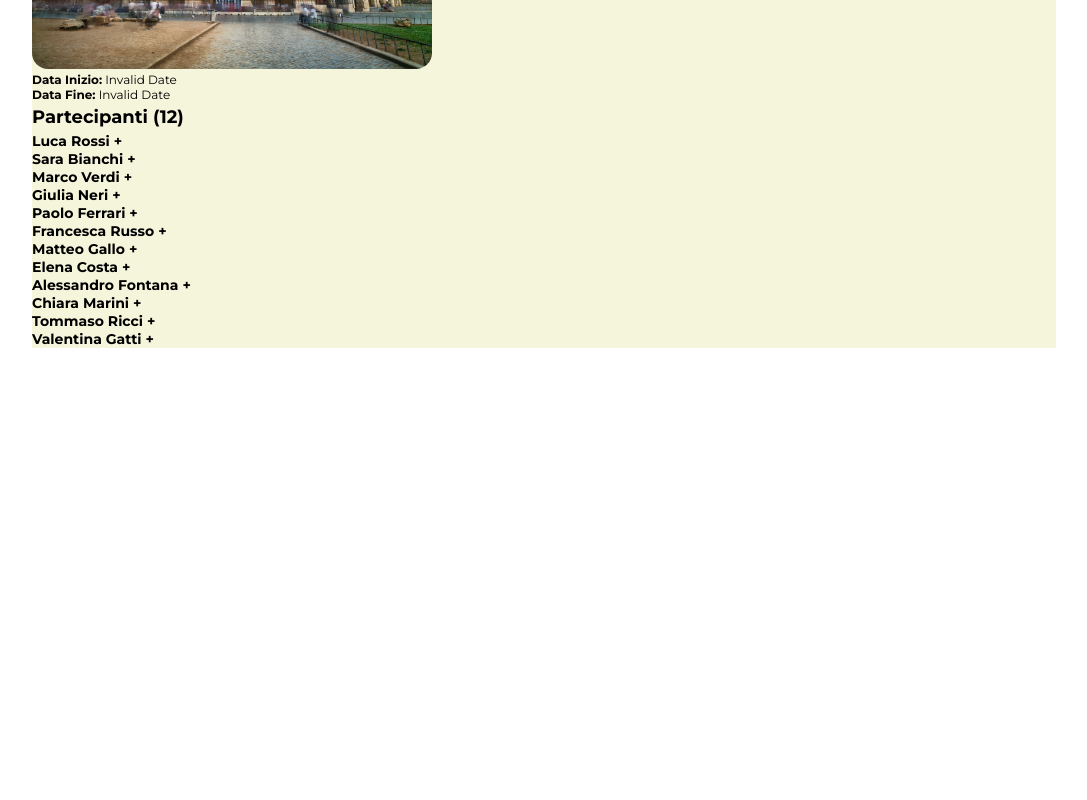
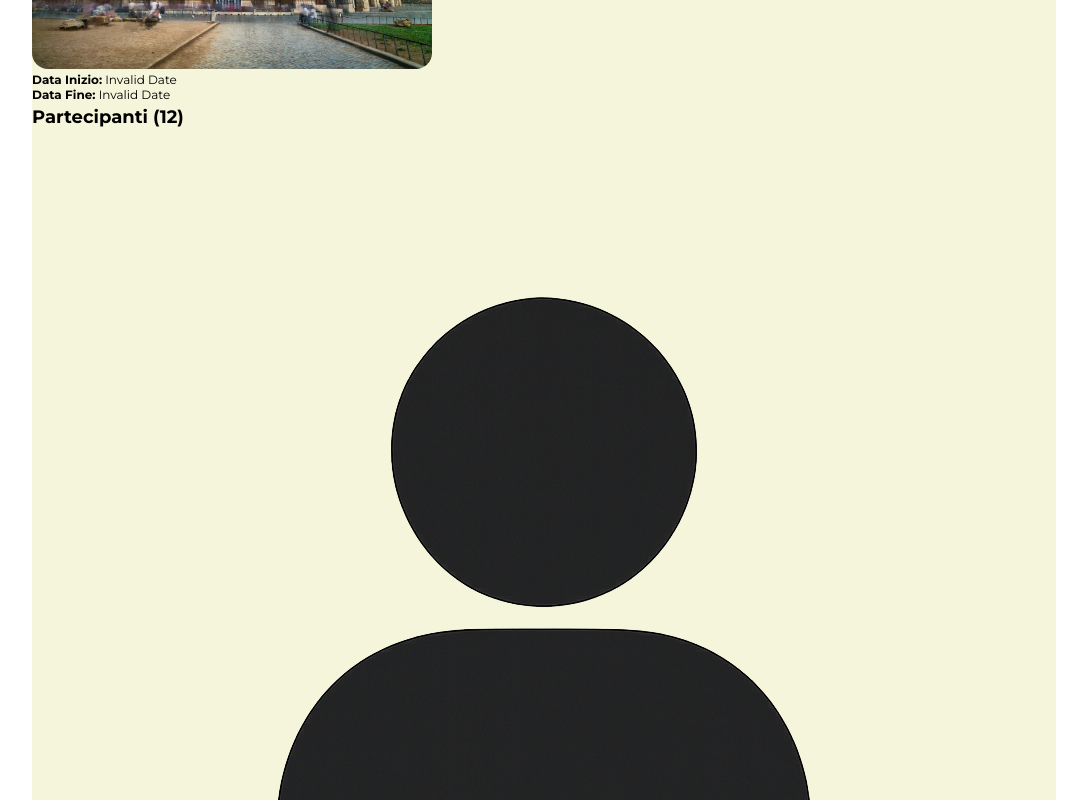
Before and after one commit to Giuseppe11S/bool-road, a React (Vite) app: page /1 in a window 1280 px wide. Shown: the part 420-1220 px from the top of the page, without its empty margins (96-1183 px from the left). Before the commit the page ends 800 px from the top, so only its background shows below. Built offline with nearby package versions, Linux system fonts and the light colour scheme.

Commit message:
aggiunta proprieta image ai partecipanti e mostratanella card partecipanti

```diff
--- a/src/components/CardPartecipanti.jsx
+++ b/src/components/CardPartecipanti.jsx
@@ -11,12 +11,14 @@ const CardPartecipanti = ({ partecipante, isOpen, onToggle }) => {
 
             {/* Header Accordion */}
             <div className="partecipante-header" onClick={onToggle}>
+                <img src={partecipante.image} alt="" />
                 <h3> {partecipante.nome} {partecipante.cognome} <span>{isOpen ? '−' : '+'}</span> </h3>
             </div>
 
             {/* Dettagli partecipanti (visibili solo se la card è aperta) */}
             {isOpen &&
                 <address className="partecipante-details">
+
                     <p><strong>Codice Fiscale:</strong> {partecipante.cf}</p>
                     <p><strong>Telefono:</strong> {partecipante.telefono}</p>
                     <p><strong>Email:</strong> {partecipante.email}</p>
--- a/src/data/data.js
+++ b/src/data/data.js
@@ -13,6 +13,7 @@ export const viaggi = [
         email: "luca.rossi@example.com",
         telefono: "3456789012",
         cf: "RSSLCU85H15H501P",
+        image: "/user.png"
       },
       {
         id: 2,
@@ -21,6 +22,7 @@ export const viaggi = [
         email: "sara.bianchi@example.com",
         telefono: "3472233445",
         cf: "BCHSRA90A50H501M",
+        image: "/user.png"
       },
       {
         id: 3,
@@ -29,6 +31,7 @@ export const viaggi = [
         email: "marco.verdi@example.com",
         telefono: "3489876543",
         cf: "VRDMRC88B57H501J",
+        image: "/user.png"
       },
       {
         id: 4,
@@ -37,6 +40,7 @@ export const viaggi = [
         email: "giulia.neri@example.com",
         telefono: "3465566778",
         cf: "NRIGLU92C60H501G",
+        image: "/user.png"
       },
       {
         id: 5,
@@ -45,6 +49,7 @@ export const viaggi = [
         email: "paolo.ferrari@example.com",
         telefono: "3491122334",
         cf: "FRRPLA80D15H501V",
+        image: "/user.png"
       },
       {
         id: 6,
@@ -53,6 +58,7 @@ export const viaggi = [
         email: "francesca.russo@example.com",
         telefono: "3470099887",
         cf: "RSSFNC95E30H501F",
+        image: "/user.png"
       },
       {
         id: 7,
@@ -61,6 +67,7 @@ export const viaggi = [
         email: "matteo.gallo@example.com",
         telefono: "3456677889",
         cf: "GLLMTT87F15H501C",
+        image: "/user.png"
       },
       {
         id: 8,
@@ -69,6 +76,7 @@ export const viaggi = [
         email: "elena.costa@example.com",
         telefono: "3483344556",
         cf: "CSTLNE89G20H501U",
+        image: "/user.png"
       },
       {
         id: 9,
@@ -77,6 +85,7 @@ export const viaggi = [
         email: "alessandro.fontana@example.com",
         telefono: "3462233445",
         cf: "FNTLSN91H12H501S",
+        image: "/user.png"
       },
       {
         id: 10,
@@ -85,6 +94,7 @@ export const viaggi = [
         email: "chiara.marini@example.com",
         telefono: "3475566889",
         cf: "MRNCHR93L18H501R",
+        image: "/user.png"
       },
       {
         id: 11,
@@ -93,6 +103,7 @@ export const viaggi = [
         email: "tommaso.ricci@example.com",
         telefono: "3453344556",
         cf: "RCCTMS88M10H501P",
+        image: "/user.png"
       },
       {
         id: 12,
@@ -101,6 +112,7 @@ export const viaggi = [
         email: "valentina.gatti@example.com",
         telefono: "3499988776",
         cf: "GTTVLN90N25H501X",
+        image: "/user.png"
       },
     ],
   },
@@ -118,6 +130,7 @@ export const viaggi = [
         email: "andrea.moretti@example.com",
         telefono: "3472211345",
         cf: "MRTNDR85A01H501Z",
+        image: "/user.png"
       },
       {
         id: 2,
@@ -126,6 +139,7 @@ export const viaggi = [
         email: "laura.gentile@example.com",
         telefono: "3456677210",
         cf: "GNTLRA92D71H501G",
+        image: "/user.png"
       },
       {
         id: 3,
@@ -134,6 +148,7 @@ export const viaggi = [
         email: "davide.lombardi@example.com",
         telefono: "3489123456",
         cf: "LMBDVD88B22H501D",
+        image: "/user.png"
       },
       {
         id: 4,
@@ -142,6 +157,7 @@ export const viaggi = [
         email: "marta.colombo@example.com",
         telefono: "3491234987",
         cf: "CLMMRT94C12H501E",
+        image: "/user.png"
       },
       {
         id: 5,
@@ -150,6 +166,7 @@ export const viaggi = [
         email: "stefano.deluca@example.com",
         telefono: "3468901234",
         cf: "DLCSFN90E18H501F",
+        image: "/user.png"
       },
       {
         id: 6,
@@ -158,6 +175,7 @@ export const viaggi = [
         email: "alice.riva@example.com",
         telefono: "3456623981",
         cf: "RVALCA95F20H501S",
+        image: "/user.png"
       },
       {
         id: 7,
@@ -166,6 +184,7 @@ export const viaggi = [
         email: "filippo.galli@example.com",
         telefono: "3475567124",
         cf: "GLLFPP91G03H501N",
+        image: "/user.png"
       },
       {
         id: 8,
@@ -174,6 +193,7 @@ export const viaggi = [
         email: "ilaria.marchetti@example.com",
         telefono: "3481231234",
         cf: "MRCLRI90H15H501T",
+        image: "/user.png"
       },
       {
         id: 9,
@@ -182,6 +202,7 @@ export const viaggi = [
         email: "cristian.sartori@example.com",
         telefono: "3477700112",
         cf: "SRTCRS89L01H501Q",
+        image: "/user.png"
       },
       {
         id: 10,
@@ -190,6 +211,7 @@ export const viaggi = [
         email: "erika.bianco@example.com",
         telefono: "3495432123",
         cf: "BNCERK96M18H501U",
+        image: "/user.png"
       },
       {
         id: 11,
@@ -198,6 +220,7 @@ export const viaggi = [
         email: "fabio.pellegrini@example.com",
         telefono: "3452399172",
         cf: "PLLFBA87N20H501S",
+        image: "/user.png"
       },
       {
         id: 12,
@@ -206,6 +229,7 @@ export const viaggi = [
         email: "elisa.ferrero@example.com",
         telefono: "3467865243",
         cf: "FRRLSA94P18H501B",
+        image: "/user.png"
       },
     ],
   },
@@ -223,6 +247,7 @@ export const viaggi = [
         email: "giorgio.romano@example.com",
         telefono: "3451239876",
         cf: "RMNGGG86A03H501O",
+        image: "/user.png"
       },
       {
         id: 2,
@@ -231,6 +256,7 @@ export const viaggi = [
         email: "camilla.palmieri@example.com",
         telefono: "3487654321",
         cf: "PLMCLL92B15H501U",
+        image: "/user.png"
       },
       {
         id: 3,
@@ -239,6 +265,7 @@ export const viaggi = [
         email: "riccardo.giordano@example.com",
         telefono: "3472234987",
         cf: "GRDRCR89C28H501M",
+        image: "/user.png"
       },
       {
         id: 4,
@@ -247,6 +274,7 @@ export const viaggi = [
         email: "elisa.serra@example.com",
         telefono: "3491235667",
         cf: "SRRLSA90D12H501W",
+        image: "/user.png"
       },
       {
         id: 5,
@@ -255,6 +283,7 @@ export const viaggi = [
         email: "lorenzo.donati@example.com",
         telefono: "3469001232",
         cf: "DNTLRN85E10H501U",
+        image: "/user.png"
       },
       {
         id: 6,
@@ -263,6 +292,7 @@ export const viaggi = [
         email: "sofia.benvenuti@example.com",
         telefono: "3451122987",
         cf: "BNVSFA95F18H501A",
+        image: "/user.png"
       },
       {
         id: 7,
@@ -271,6 +301,7 @@ export const viaggi = [
         email: "leonardo.rossi@example.com",
         telefono: "3473212312",
         cf: "RSSLNR86D15H501H",
+        image: "/user.png"
       },
       {
         id: 8,
@@ -279,6 +310,7 @@ export const viaggi = [
         email: "martina.mazza@example.com",
         telefono: "3485522311",
         cf: "MZZMTN91L30H501J",
+        image: "/user.png"
       },
       {
         id: 9,
@@ -287,6 +319,7 @@ export const viaggi = [
         email: "gabriele.ricci@example.com",
         telefono: "3498877665",
         cf: "RCCGBR93M12H501E",
+        image: "/user.png"
       },
       {
         id: 10,
@@ -295,6 +328,7 @@ export const viaggi = [
         email: "chiara.villa@example.com",
         telefono: "3456672311",
         cf: "VLLCHR88N10H501H",
+        image: "/user.png"
       },
       {
         id: 11,
@@ -303,6 +337,7 @@ export const viaggi = [
         email: "matilde.ferraro@example.com",
         telefono: "3465577122",
         cf: "FRRMTL96P18H501P",
+        image: "/user.png"
       },
       {
         id: 12,
@@ -311,6 +346,7 @@ export const viaggi = [
         email: "daniele.piras@example.com",
         telefono: "3479988122",
         cf: "PRSDNL85Q22H501B",
+        image: "/user.png"
       },
     ],
   },
@@ -328,6 +364,7 @@ export const viaggi = [
         email: "silvia.martinelli@example.com",
         telefono: "3472211789",
         cf: "MRTSLV88R15H501N",
+        image: "/user.png"
       },
       {
         id: 2,
@@ -336,6 +373,7 @@ export const viaggi = [
         email: "gianluca.conti@example.com",
         telefono: "3468877112",
         cf: "CNTGNL85S10H501C",
+        image: "/user.png"
       },
       {
         id: 3,
@@ -344,6 +382,7 @@ export const viaggi = [
         email: "elena.ferrara@example.com",
         telefono: "3453322110",
         cf: "FRRLNE94T05H501E",
+        image: "/user.png"
       },
       {
         id: 4,
@@ -352,6 +391,7 @@ export const viaggi = [
         email: "vittorio.greco@example.com",
         telefono: "3489987211",
         cf: "GRCVTR90T12H501F",
+        image: "/user.png"
       },
       {
         id: 5,
@@ -360,6 +400,7 @@ export const viaggi = [
         email: "rob rruggiero@example.com",
         telefono: "3476612378",
         cf: "RGRRBT92U15H501V",
+        image: "/user.png"
       },
       {
         id: 6,
@@ -368,6 +409,7 @@ export const viaggi = [
         email: "federico.longo@example.com",
         telefono: "3497845122",
         cf: "LNGFRC87V18H501H",
+        image: "/user.png"
       },
       {
         id: 7,
@@ -376,6 +418,7 @@ export const viaggi = [
         email: "serena.pellegrini@example.com",
         telefono: "3455544332",
         cf: "PLLSRN90W21H501Z",
+        image: "/user.png"
       },
       {
         id: 8,
@@ -384,6 +427,7 @@ export const viaggi = [
         email: "emanuele.riva@example.com",
         telefono: "3479988120",
         cf: "RVMNLL85X22H501B",
+        image: "/user.png"
       },
       {
         id: 9,
@@ -392,6 +436,7 @@ export const viaggi = [
         email: "beatrice.fontana@example.com",
         telefono: "3462231123",
         cf: "FNTBTR93Y30H501L",
+        image: "/user.png"
       },
       {
         id: 10,
@@ -400,6 +445,7 @@ export const viaggi = [
         email: "cristina.gallo@example.com",
         telefono: "3491122338",
         cf: "GLLCRS91Z12H501U",
+        image: "/user.png"
       },
       {
         id: 11,
@@ -408,6 +454,7 @@ export const viaggi = [
         email: "luca.testa@example.com",
         telefono: "3486677788",
         cf: "TSTLCU88A15H501P",
+        image: "/user.png"
       },
       {
         id: 12,
@@ -416,6 +463,7 @@ export const viaggi = [
         email: "anna.fiore@example.com",
         telefono: "3471122333",
         cf: "FRNNNA92B10H501D",
+        image: "/user.png"
       },
     ],
   },
@@ -433,6 +481,7 @@ export const viaggi = [
         email: "pietro.leone@example.com",
         telefono: "3496677788",
         cf: "LNEPTR85C15H501M",
+        image: "/user.png"
       },
       {
         id: 2,
@@ -441,6 +490,7 @@ export const viaggi = [
         email: "giada.caruso@example.com",
         telefono: "3478877661",
         cf: "CRSGDA90D18H501N",
+        image: "/user.png"
       },
       {
         id: 3,
@@ -449,6 +499,7 @@ export const viaggi = [
         email: "nicola.ferraro@example.com",
         telefono: "3458765123",
         cf: "FRRNCL88E10H501L",
+        image: "/user.png"
       },
       {
         id: 4,
@@ -457,6 +508,7 @@ export const viaggi = [
         email: "alessia.monti@example.com",
         telefono: "3461112233",
         cf: "MNTLSS92F12H501J",
+        image: "/user.png"
       },
       {
         id: 5,
@@ -465,6 +517,7 @@ export const viaggi = [
         email: "matilde.giusti@example.com",
         telefono: "3484433211",
         cf: "GSTMTL89H18H501V",
+        image: "/user.png"
       },
       {
         id: 6,
@@ -473,6 +526,7 @@ export const viaggi = [
         email: "roberto.serra@example.com",
         telefono: "3471122789",
         cf: "SRRRRT90I20H501U",
+        image: "/user.png"
       },
       {
         id: 7,
@@ -481,6 +535,7 @@ export const viaggi = [
         email: "lucia.deangelis@example.com",
         telefono: "3456621834",
         cf: "DNGNLA95L18H501A",
+        image: "/user.png"
       },
       {
         id: 8,
@@ -489,6 +544,7 @@ export const viaggi = [
         email: "alberto.piras@example.com",
         telefono: "3499988723",
         cf: "PRSALB85M22H501B",
+        image: "/user.png"
       },
       {
         id: 9,
@@ -497,6 +553,7 @@ export const viaggi = [
         email: "claudia.vitale@example.com",
         telefono: "3464411233",
         cf: "VTLCDA93N12H501C",
+        image: "/user.png"
       },
       {
         id: 10,
@@ -505,6 +562,7 @@ export const viaggi = [
         email: "fabrizio.marinelli@example.com",
         telefono: "3476698921",
         cf: "MRNFBR91O15H501W",
+        image: "/user.png"
       },
       {
         id: 11,
@@ -513,6 +571,7 @@ export const viaggi = [
         email: "sara.colombo@example.com",
         telefono: "3457765120",
         cf: "CLMSRA94Q30H501G",
+        image: "/user.png"
       },
       {
         id: 12,
@@ -521,6 +580,7 @@ export const viaggi = [
         email: "giacomo.testa@example.com",
         telefono: "3482345123",
         cf: "TSTGCM88R10H501F",
+        image: "/user.png"
       },
     ],
   },
@@ -538,6 +598,7 @@ export const viaggi = [
         email: "ettore.negri@example.com",
         telefono: "3477721882",
         cf: "NGRRTR87S15H501O",
+        image: "/user.png"
       },
       {
         id: 2,
@@ -546,6 +607,7 @@ export const viaggi = [
         email: "clara.mariani@example.com",
         telefono: "3452233421",
         cf: "MRNCLR90T18H501Y",
+        image: "/user.png"
       },
       {
         id: 3,
@@ -554,6 +616,7 @@ export const viaggi = [
         email: "alessio.rizzo@example.com",
         telefono: "3494412388",
         cf: "RZZLSS92U30H501E",
+        image: "/user.png"
       },
       {
         id: 4,
@@ -562,6 +625,7 @@ export const viaggi = [
         email: "nicole.ferrari@example.com",
         telefono: "3466677123",
         cf: "FRRNCL91V15H501K",
+        image: "/user.png"
       },
       {
         id: 5,
@@ -570,6 +634,7 @@ export const viaggi = [
         email: "emanuela.longo@example.com",
         telefono: "3458821193",
         cf: "LNGMNL94W10H501X",
+        image: "/user.png"
       },
       {
         id: 6,
@@ -578,6 +643,7 @@ export const viaggi = [
         email: "stefano.fuentes@example.com",
         telefono: "3486623378",
         cf: "FNTSTF89X30H501Q",
+        image: "/user.png"
       },
       {
         id: 7,
@@ -586,6 +652,7 @@ export const viaggi = [
         email: "michela.riva@example.com",
         telefono: "3495532211",
         cf: "RVMCHL93Y15H501U",
+        image: "/user.png"
       },
       {
         id: 8,
@@ -594,6 +661,7 @@ export const viaggi = [
         email: "alberto.testa@example.com",
         telefono: "3464432198",
         cf: "TSTLBT87Z12H501T",
+        image: "/user.png"
       },
       {
         id: 9,
@@ -602,6 +670,7 @@ export const viaggi = [
         email: "rosanna.deluca@example.com",
         telefono: "3478821398",
         cf: "DLCRSN92A30H501B",
+        image: "/user.png"
       },
       {
         id: 10,
@@ -610,6 +679,7 @@ export const viaggi = [
         email: "gianmarco.viti@example.com",
         telefono: "3459900112",
         cf: "VTIGNM91B22H501M",
+        image: "/user.png"
       },
       {
         id: 11,
@@ -618,6 +688,7 @@ export const viaggi = [
         email: "luisa.pellegrino@example.com",
         telefono: "3489988712",
         cf: "PLLMSL95C15H501S",
+        image: "/user.png"
       },
       {
         id: 12,
@@ -626,6 +697,7 @@ export const viaggi = [
         email: "simone.ferraro@example.com",
         telefono: "3462123431",
         cf: "FRRSMN88D25H501D",
+        image: "/user.png"
       },
     ],
   },
@@ -643,6 +715,7 @@ export const viaggi = [
         email: "danilo.greco@example.com",
         telefono: "3477211332",
         cf: "GRCDNL85E20H501O",
+        image: "/user.png"
       },
       {
         id: 2,
@@ -651,6 +724,7 @@ export const viaggi = [
         email: "monica.santoro@example.com",
         telefono: "3495512233",
         cf: "SNTMNC90F22H501J",
+        image: "/user.png"
       },
       {
         id: 3,
@@ -659,6 +733,7 @@ export const viaggi = [
         email: "andrea.vitale@example.com",
         telefono: "3452211678",
         cf: "VTLNDR87G18H501K",
+        image: "/user.png"
       },
       {
         id: 4,
@@ -667,6 +742,7 @@ export const viaggi = [
         email: "noemi.romani@example.com",
         telefono: "3489912787",
         cf: "RMNNME94H10H501Q",
+        image: "/user.png"
       },
       {
         id: 5,
@@ -675,6 +751,7 @@ export const viaggi = [
         email: "lorenzo.ricci@example.com",
         telefono: "3478825532",
         cf: "RCCLRN88I15H501P",
+        image: "/user.png"
       },
       {
         id: 6,
@@ -683,6 +760,7 @@ export const viaggi = [
         email: "federica.fontana@example.com",
         telefono: "3459923122",
         cf: "FNTFRC91L18H501X",
+        image: "/user.png"
       },
       {
         id: 7,
@@ -691,6 +769,7 @@ export const viaggi = [
         email: "giulio.ferrari@example.com",
         telefono: "3468871234",
         cf: "FRRGLI89M22H501C",
+        image: "/user.png"
       },
       {
         id: 8,
@@ -699,6 +778,7 @@ export const viaggi = [
         email: "benedetta.conti@example.com",
         telefono: "3493321187",
         cf: "CNTBNT93N30H501Y",
+        image: "/user.png"
       },
       {
         id: 9,
@@ -707,6 +787,7 @@ export const viaggi = [
         email: "pietro.lodi@example.com",
         telefono: "3479981254",
         cf: "LDOPTR85P15H501V",
+        image: "/user.png"
       },
       {
         id: 10,
@@ -715,6 +796,7 @@ export const viaggi = [
         email: "michele.serra@example.com",
         telefono: "3488876543",
         cf: "SRRMCL88R12H501H",
+        image: "/user.png"
       },
       {
         id: 11,
@@ -723,6 +805,7 @@ export const viaggi = [
         email: "chiara.desantis@example.com",
         telefono: "3456671235",
         cf: "DNTCHR90S18H501L",
+        image: "/user.png"
       },
       {
         id: 12,
@@ -731,6 +814,7 @@ export const viaggi = [
         email: "giacomo.piras@example.com",
         telefono: "3466675544",
         cf: "PRSGCM89T22H501O",
+        image: "/user.png"
       },
     ],
   },
@@ -748,6 +832,7 @@ export const viaggi = [
         email: "francesco.coppola@example.com",
         telefono: "3478923001",
         cf: "CPPFNC87U15H501C",
+        image: "/user.png"
       },
       {
         id: 2,
@@ -756,6 +841,7 @@ export const viaggi = [
         email: "alice.milani@example.com",
         telefono: "3498876611",
         cf: "MLNLCI91V22H501F",
+        image: "/user.png"
       },
       {
         id: 3,
@@ -764,6 +850,7 @@ export const viaggi = [
         email: "matteo.ricci@example.com",
         telefono: "3457865123",
         cf: "RCCMTT88A10H501W",
+        image: "/user.png"
       },
       {
         id: 4,
@@ -772,6 +859,7 @@ export const viaggi = [
         email: "giada.pellegrini@example.com",
         telefono: "3485532110",
         cf: "PLLJDA95B12H501U",
+        image: "/user.png"
       },
       {
         id: 5,
@@ -780,6 +868,7 @@ export const viaggi = [
         email: "federico.costa@example.com",
         telefono: "3466612789",
         cf: "CSTFRC90C18H501Z",
+        image: "/user.png"
       },
       {
         id: 6,
@@ -788,6 +877,7 @@ export const viaggi = [
         email: "serena.galli@example.com",
         telefono: "3459922312",
         cf: "GLLSRN92D30H501P",
+        image: "/user.png"
       },
       {
         id: 7,
@@ -796,6 +886,7 @@ export const viaggi = [
         email: "edoardo.riva@example.com",
         telefono: "3476675432",
         cf: "RVDORD85E15H501S",
+        image: "/user.png"
       },
       {
         id: 8,
@@ -804,6 +895,7 @@ export const viaggi = [
         email: "cristina.giordano@example.com",
         telefono: "3497765123",
         cf: "GRDCRN93F28H501B",
+        image: "/user.png"
       },
       {
         id: 9,
@@ -812,6 +904,7 @@ export const viaggi = [
         email: "giorgia.serra@example.com",
         telefono: "3484432109",
         cf: "SRRGGR94G15H501H",
+        image: "/user.png"
       },
       {
         id: 10,
@@ -820,6 +913,7 @@ export const viaggi = [
         email: "alberto.fiore@example.com",
         telefono: "3466651234",
         cf: "FRLALB87H10H501A",
+        image: "/user.png"
       },
       {
         id: 11,
@@ -828,6 +922,7 @@ export const viaggi = [
         email: "fabiana.martini@example.com",
         telefono: "3479981123",
         cf: "MRTFBN90I18H501N",
+        image: "/user.png"
       },
       {
         id: 12,
@@ -836,6 +931,7 @@ export const viaggi = [
         email: "diego.marini@example.com",
         telefono: "3455544321",
         cf: "MRNDGO89L20H501T",
+        image: "/user.png"
       },
     ],
   },
```
Also changed, not shown: public/user.png (added). Lines whose indentation alone changed are shown as unchanged.
